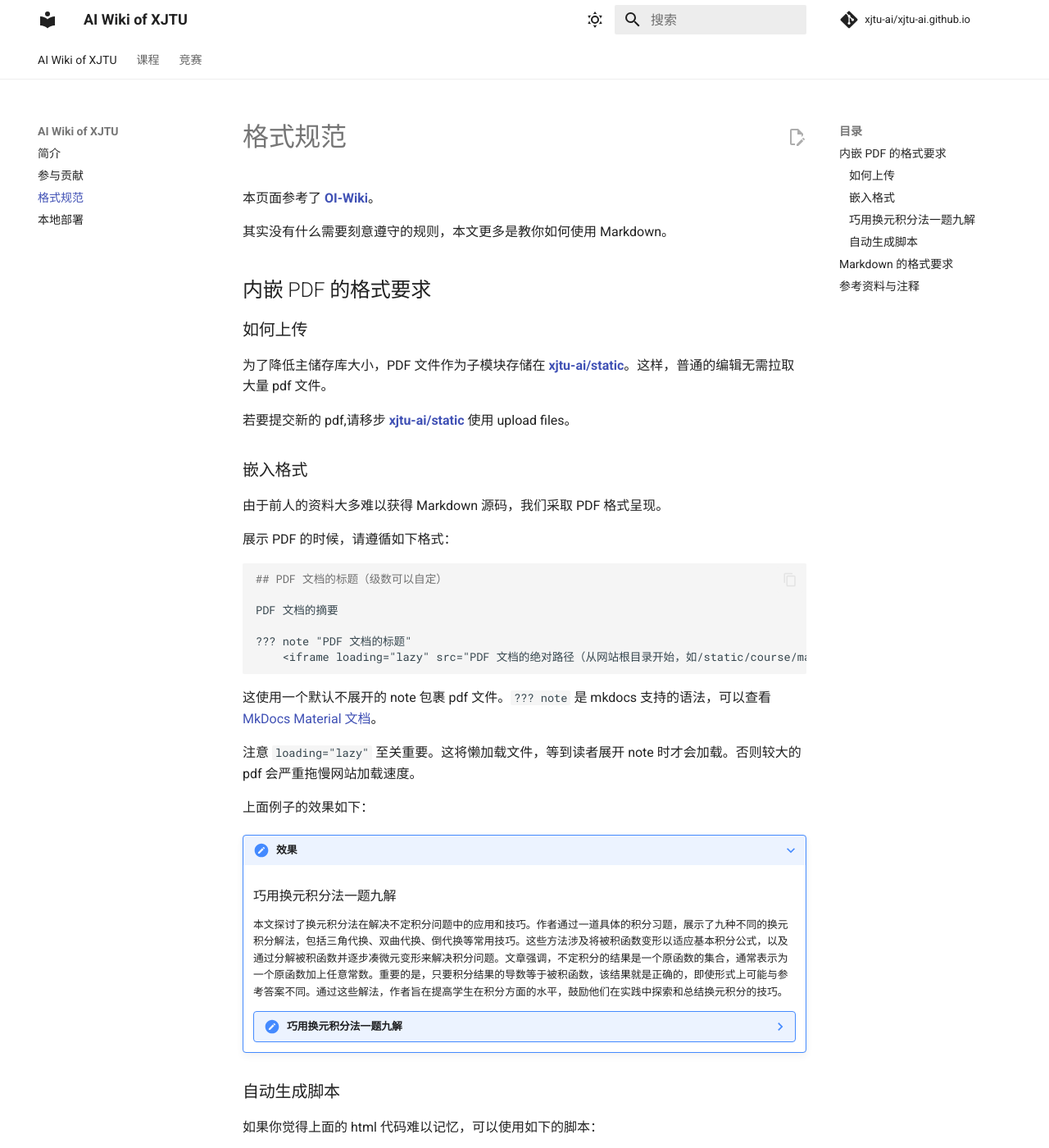
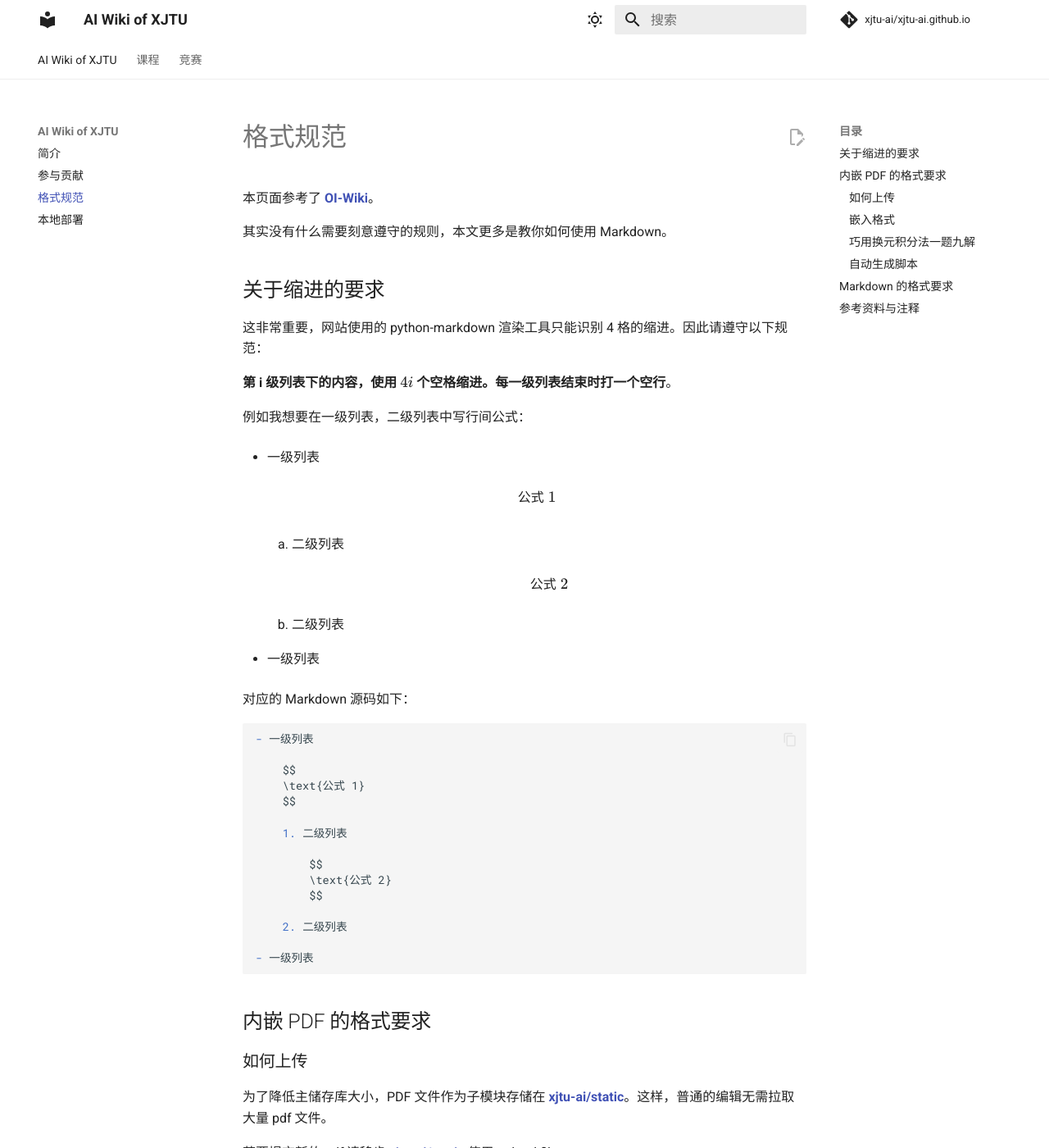
Before and after one commit to xjtu-ai/xjtu-ai.github.io, an MkDocs documentation site: the page built from docs/format.md, in a window 1280 px wide and 1400 px high. Shown: the whole window at 82% size. Built offline with MkDocs 1.6.1 and Material for MkDocs 9.7.7, drawn with Linux system fonts in a browser that asks for light colours; comment, search, counter and statistics services are not loaded.

Commit message:
fix: 修正了多级列表的渲染错误问题

````diff
--- a/docs/format.md
+++ b/docs/format.md
@@ -1,6 +1,50 @@
 本页面参考了 **[OI-Wiki](https://oi-wiki.org/intro/format/)**。
 
 其实没有什么需要刻意遵守的规则，本文更多是教你如何使用 Markdown。
+
+## 关于缩进的要求
+
+这非常重要，网站使用的 python-markdown 渲染工具只能识别 4 格的缩进。因此请遵守以下规范：
+
+**第 i 级列表下的内容，使用 $4i$ 个空格缩进。每一级列表结束时打一个空行**。
+
+例如我想要在一级列表，二级列表中写行间公式：
+
+- 一级列表
+
+    $$
+    \text{公式 1}
+    $$
+
+    1. 二级列表
+
+        $$
+        \text{公式 2}
+        $$
+
+    2. 二级列表
+
+- 一级列表
+
+对应的 Markdown 源码如下：
+
+```markdown
+- 一级列表
+
+    $$
+    \text{公式 1}
+    $$
+
+    1. 二级列表
+
+        $$
+        \text{公式 2}
+        $$
+
+    2. 二级列表
+
+- 一级列表
+```
 
 ## 内嵌 PDF 的格式要求
 
````
Also changed, not shown: docs/course/ml/《机器学习》自测参考题.md (+35 -36 lines).
